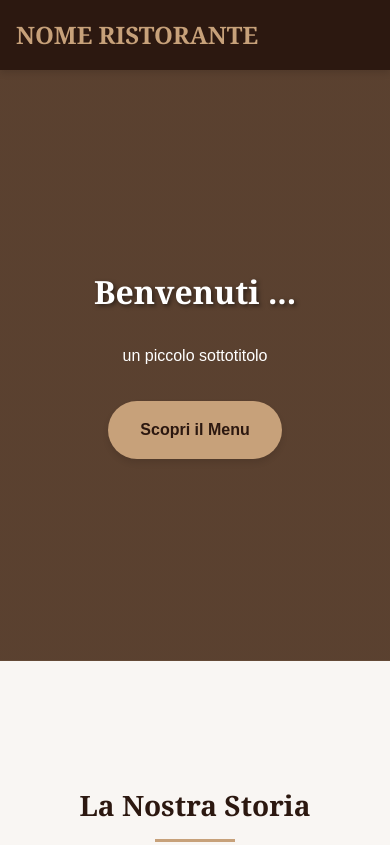
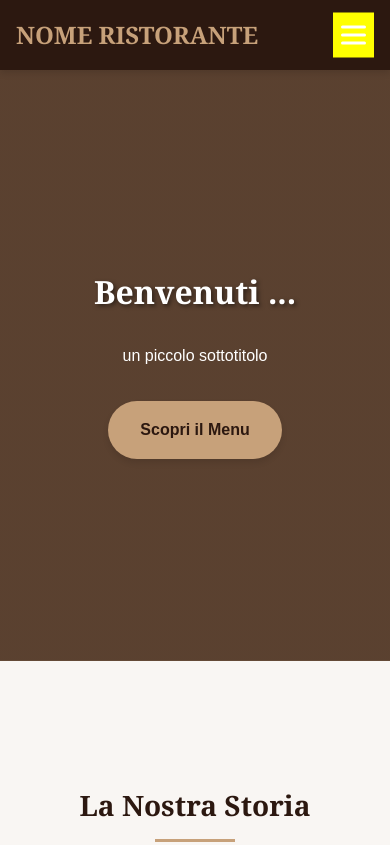
Before and after one commit to moris99311/sito, a plain HTML site: page index.html in a window 390 px wide. Shown: the top 845 px of the page. Drawn offline with Linux system fonts and the light colour scheme.

Commit message:
Add menu toggle styles for mobile responsiveness

```diff
--- a/aspetto.css
+++ b/aspetto.css
@@ -398,6 +398,8 @@
            RESPONSIVE DESIGN - MOBILE
            Breakpoint: max 767px
            ============================================ */
+.menu-toggle { display: block !important; background: yellow !important;}
+
    @media (max-width: 767px) {
         nav{
             position: relative;
```
